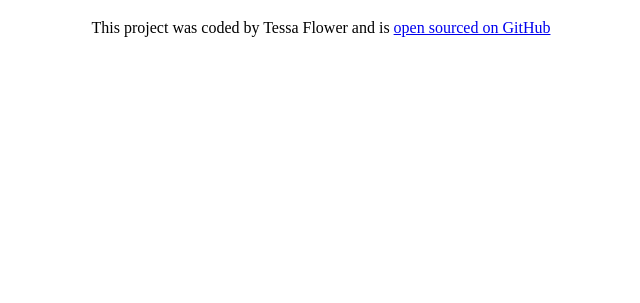
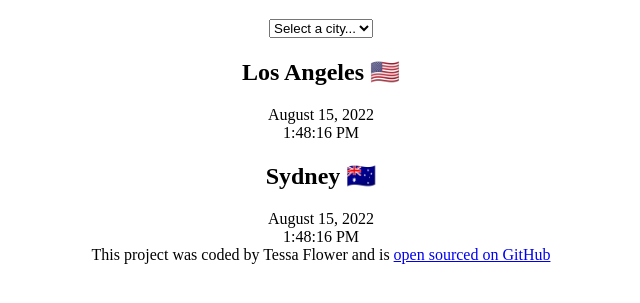
Before and after one commit to tessaflower/world-clock, a plain HTML site: page index.html in a window 1280 px wide. Shown: the part 61-364 px from the top of the page, without its empty margins (319-959 px from the left). Drawn offline with Linux system fonts and the light colour scheme.

Commit message:
added city selector and html framework for cities

```diff
--- a/index.html
+++ b/index.html
@@ -7,7 +7,24 @@
     <title>World Clock</title>
   </head>
   <body>
+    <div class="container"></div>
     <h1>World Clock</h1>
+    <select name="" id="">
+      <option value="">Select a city...</option>
+      <option value="">London</option>
+      <option value="">New York</option>
+      <option value="">Auckland</option>
+    </select>
+    <div class="city">
+      <h2>Los Angeles 🇺🇸</h2>
+      <div class="date">August 15, 2022</div>
+      <div class="time">1:48:16 PM</div>
+    </div>
+    <div class="city">
+      <h2>Sydney 🇦🇺</h2>
+      <div class="date">August 15, 2022</div>
+      <div class="time">1:48:16 PM</div>
+    </div>
     <footer>
       This project was coded by Tessa Flower and is
       <a href="https://github.com/tessaflower/world-clock" target="_blank"
```
